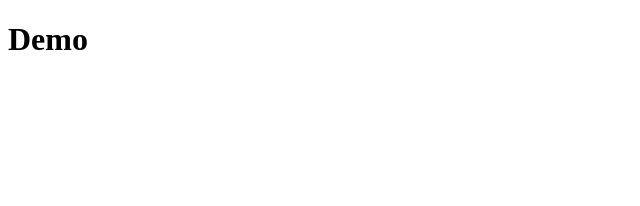
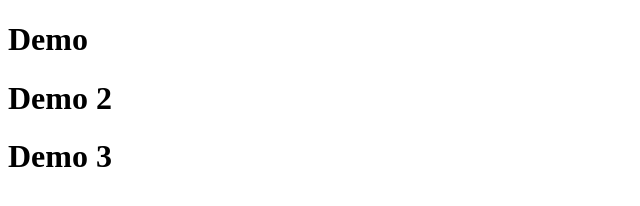
Before and after one commit to Zainab1sadat/DemoTask, a plain HTML site: page index.html in a window 1280 px wide. Shown: the whole page, without its empty margins (0-640 px from the left). Drawn offline with Linux system fonts and the light colour scheme.

Commit message:
new commit

```diff
--- a/index.html
+++ b/index.html
@@ -7,5 +7,7 @@
 </head>
 <body>
     <h1>Demo</h1>
+    <h1>Demo 2</h1>
+    <h1>Demo 3</h1>
 </body>
 </html>
```
